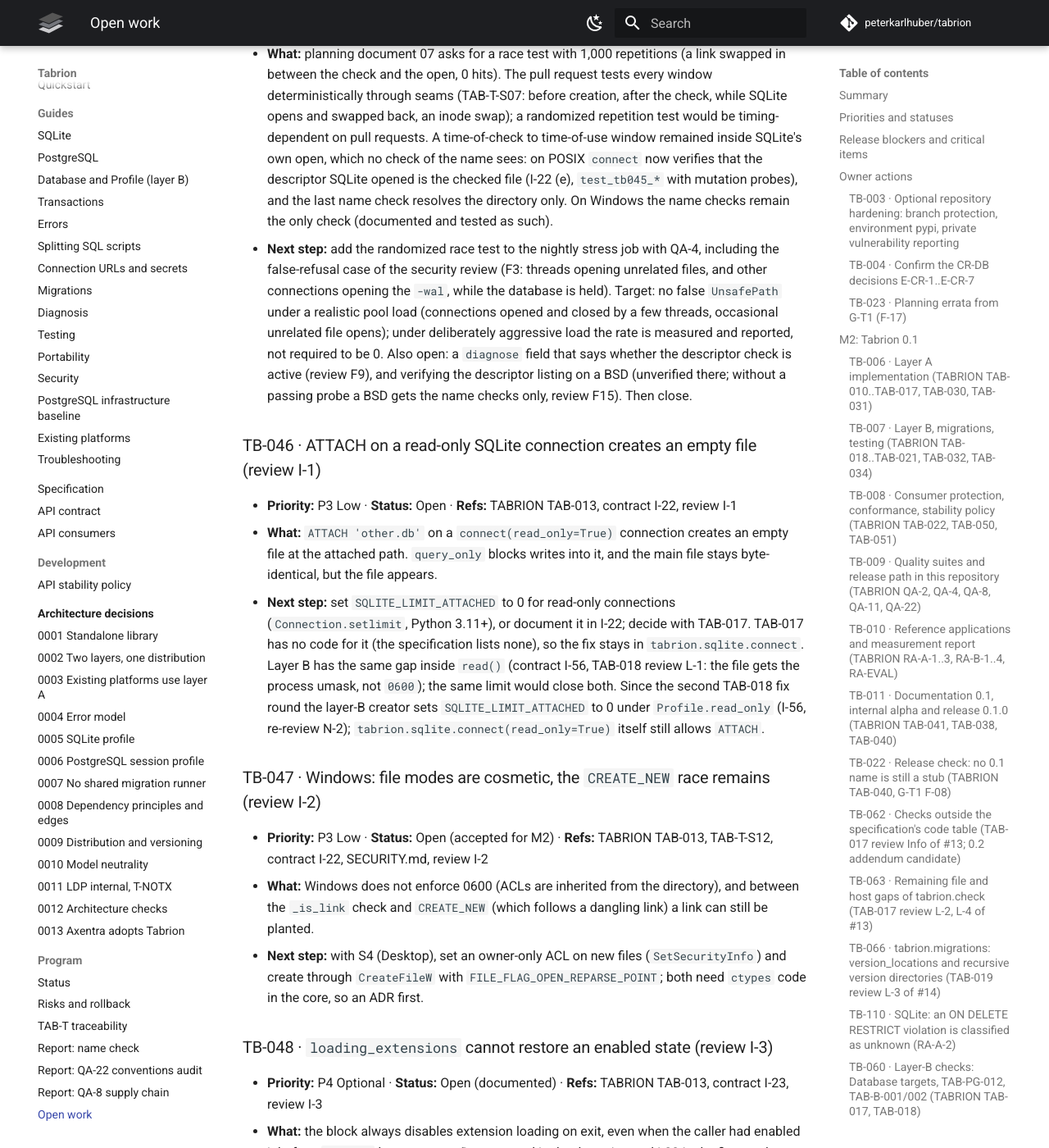
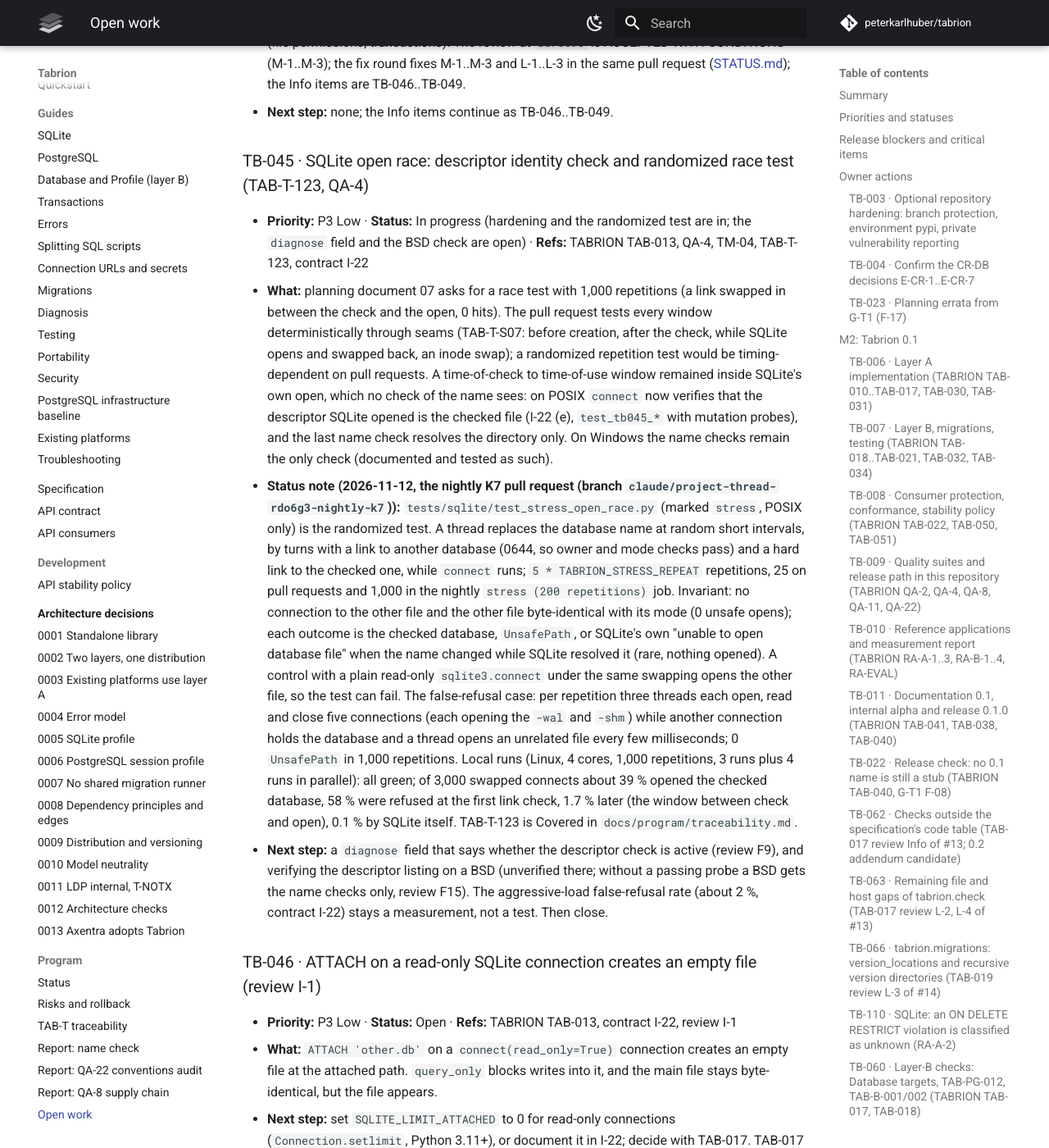
Before and after one commit to peterkarlhuber/tabrion, an MkDocs documentation site: the page built from docs/TODO.md, in a window 1280 px wide and 1400 px high, scrolled down 31926 px. Shown: the whole window at 82% size. Built offline with MkDocs 1.6.1 and Material for MkDocs 9.7.7, drawn with Linux system fonts in a browser that asks for light colours; comment, search, counter and statistics services are not loaded; some of the changed text lies outside the part shown.

Commit message:
Nightly K7: randomized open race test, sqlite floor 95, fault injection 3x note
- tests/sqlite/test_stress_open_race.py (TAB-T-123, TB-045): a randomized link swap
  while connect runs, 5 x TABRION_STRESS_REPEAT repetitions (25 on pull requests,
  1,000 in the nightly stress job), with a plain-sqlite3 control and the
  false-refusal case under pool load.
- ci.yml: the sqlite coverage floor is 95 (was 94.9); measured 96.525 %.
- nightly.yml: comments; fault injection 3x runs nightly through ci.yml's pg jobs.
- TODO (TB-017, TB-045, TB-130), STATUS, traceability (TAB-T-123 Covered).

Co-Authored-By: Claude Opus 5.5 <noreply@anthropic.com>
Claude-Session: https://claude.ai/code/session_011tY7TC7Nu5VGro3DJGJcv8

```diff
--- a/docs/TODO.md
+++ b/docs/TODO.md
@@ -327,7 +327,9 @@ required (owner decision of 2026-11-08 11:26Z).
 - **Next step:** after the merge, the QA-11 dry run of `release.yml` on the version-bump merge commit shows the SBOM
   artifact; then set this entry to Done. Follow-up (workflow review of #47, finding 4 and optional condition C-3; a
   workflow change, so not in #47): upload the CI SBOM as its own artifact `sbom`, as `release.yml` does, so that the
-  artifact `dist` keeps the wheel at its root again. The plan as it was carried out: in `ci.yml`, jobs `build and install` and
+  artifact `dist` keeps the wheel at its root again. `release.yml` already uploads `release-dist` and `release-sbom`
+  apart; only `ci.yml` job `build and install` remains. Not in the nightly K7 pull request, which changes only the
+  floor line of `ci.yml` while the TB-141 pull request edits its test steps. The plan as it was carried out: in `ci.yml`, jobs `build and install` and
   `extras matrix`, and in `release.yml`, job `build`, replace
   `- run: python -m build --outdir dist` with
 
@@ -560,12 +562,17 @@ required (owner decision of 2026-11-08 11:26Z).
   nightly jobs `stress (200 repetitions)` (TB-086) and `pg restart` (TB-136), both in the needs of `report`.
 - **Next step:** after that pull request merges and a nightly is green, close TB-070, TB-090, TB-092, TB-086, TB-135,
   TB-136 and this entry's `conformance`, `golden files`, `examples`, `downstream` and `stress` parts. Still open:
-  - fault injection 3x (TAB-034);
   - stress 200x (QA-4, TB-086);
-  - the `sqlite` floor raised to 95 %: the TAB-040 gap tests pull request adds the tests that reach it (branch
-    coverage of `src/tabrion/sqlite.py` 96.5 % in the full suite, was 95.37 %), so only the floor in
-    `ci.yml` remains (workflow change);
   - the per-job skip lists (TB-141).
+- **Status note (2026-11-12, the nightly K7 pull request (branch `claude/project-thread-rdo6g3-nightly-k7`)):**
+  - Fault injection 3x (TAB-034, K7) needs no nightly job of its own: `tests/postgres/test_faults.py` runs every
+    fault scenario three times (`RUNS = range(3)`, TAB-T-170) and is marked `postgres`, so each `pg (...)` job of
+    `ci.yml` (`pytest -m postgres`, eight matrix entries) runs it, and `nightly.yml` calls `ci.yml` every night. The
+    comment "Still to come ... fault injection 3x" in `nightly.yml` now says so; this part is done.
+  - The `sqlite` coverage floor in `ci.yml` is 95 % (was 94.9 %), K1's value. Measured with the `coverage` job's
+    command on this branch: see the pull request. The comment above the `coverage` job still names the old
+    measurements (left alone so as not to collide with the TB-141 edits of `ci.yml`); update it with the next
+    `ci.yml` change.
   The TAB-T traceability check (`tests/unit/test_traceability.py`) runs in the unit jobs and needs no wiring.
 
 ### TB-090 · Workflow steps of the API stability policy (TABRION TAB-051, deviation D-90)
@@ -966,8 +973,8 @@ required (owner decision of 2026-11-08 11:26Z).
 
 ### TB-045 · SQLite open race: descriptor identity check and randomized race test (TAB-T-123, QA-4)
 
-- **Priority:** P3 Low · **Status:** In progress (hardening in the TB-045 pull request; the randomized test is
-  open) · **Refs:** TABRION TAB-013, QA-4, TM-04, TAB-T-123, contract I-22
+- **Priority:** P3 Low · **Status:** In progress (hardening and the randomized test are in; the `diagnose` field and
+  the BSD check are open) · **Refs:** TABRION TAB-013, QA-4, TM-04, TAB-T-123, contract I-22
 - **What:** planning document 07 asks for a race test with 1,000 repetitions (a link swapped in between the check
   and the open, 0 hits). The pull request tests every window deterministically through seams (TAB-T-S07: before
   creation, after the check, while SQLite opens and swapped back, an inode swap); a randomized repetition test would
@@ -975,13 +982,24 @@ required (owner decision of 2026-11-08 11:26Z).
   which no check of the name sees: on POSIX `connect` now verifies that the descriptor SQLite opened is the checked
   file (I-22 (e), `test_tb045_*` with mutation probes), and the last name check resolves the directory only. On
   Windows the name checks remain the only check (documented and tested as such).
-- **Next step:** add the randomized race test to the nightly stress job with QA-4, including the false-refusal
-  case of the security review (F3: threads opening unrelated files, and other connections opening the `-wal`, while
-  the database is held). Target: no false `UnsafePath` under a realistic pool load (connections opened and closed
-  by a few threads, occasional unrelated file opens); under deliberately aggressive load the rate is measured and
-  reported, not required to be 0. Also open: a `diagnose` field that says whether the descriptor check is active
-  (review F9), and verifying the descriptor listing on a BSD (unverified there; without a passing probe a BSD
-  gets the name checks only, review F15). Then close.
+- **Status note (2026-11-12, the nightly K7 pull request (branch `claude/project-thread-rdo6g3-nightly-k7`)):**
+  `tests/sqlite/test_stress_open_race.py` (marked `stress`, POSIX only) is the randomized test. A thread replaces
+  the database name at random short intervals, by turns with a link to another database (0644, so owner and mode
+  checks pass) and a hard link to the checked one, while `connect` runs; `5 * TABRION_STRESS_REPEAT` repetitions,
+  25 on pull requests and 1,000 in the nightly `stress (200 repetitions)` job. Invariant: no connection to the other
+  file and the other file byte-identical with its mode (0 unsafe opens); each outcome is the checked database,
+  `UnsafePath`, or SQLite's own "unable to open database file" when the name changed while SQLite resolved it (rare,
+  nothing opened). A control with a plain read-only `sqlite3.connect` under the same swapping opens the other file,
+  so the test can fail. The false-refusal case: per repetition three threads each open, read and close five
+  connections (each opening the `-wal` and `-shm`) while another connection holds the database and a thread opens
+  an unrelated file every few milliseconds; 0 `UnsafePath` in 1,000 repetitions. Local runs (Linux, 4 cores,
+  1,000 repetitions, 3 runs plus 4 runs in parallel): all green; of 3,000 swapped connects about 39 % opened the
+  checked database, 58 % were refused at the first link check, 1.7 % later (the window between check and open), 0.1 %
+  by SQLite itself. TAB-T-123 is Covered in `docs/program/traceability.md`.
+- **Next step:** a `diagnose` field that says whether the descriptor check is active (review F9), and verifying the
+  descriptor listing on a BSD (unverified there; without a passing probe a BSD gets the name checks only, review
+  F15). The aggressive-load false-refusal rate (about 2 %, contract I-22) stays a measurement, not a test. Then
+  close.
 
 ### TB-046 · ATTACH on a read-only SQLite connection creates an empty file (review I-1)
 
```
Also changed, not shown: docs/program/STATUS.md (+3 -3 lines), docs/program/traceability.md (+5 -7 lines), 3 other files.
